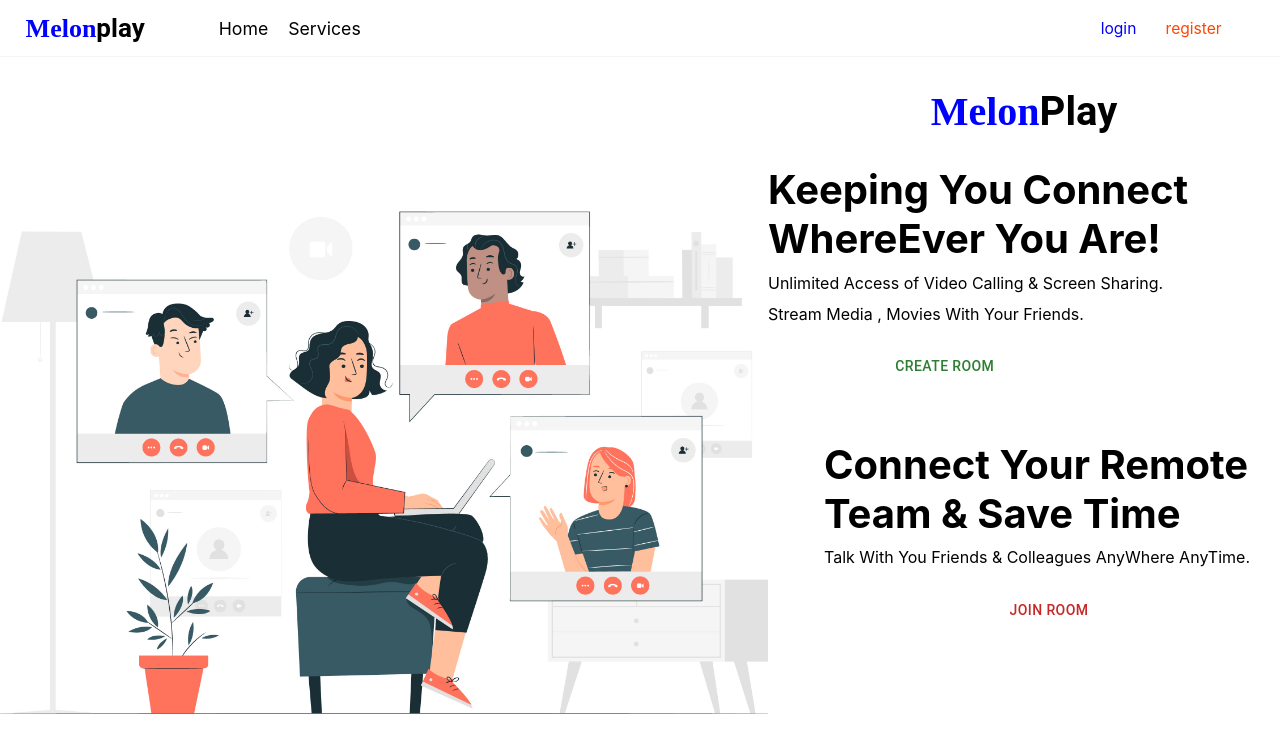
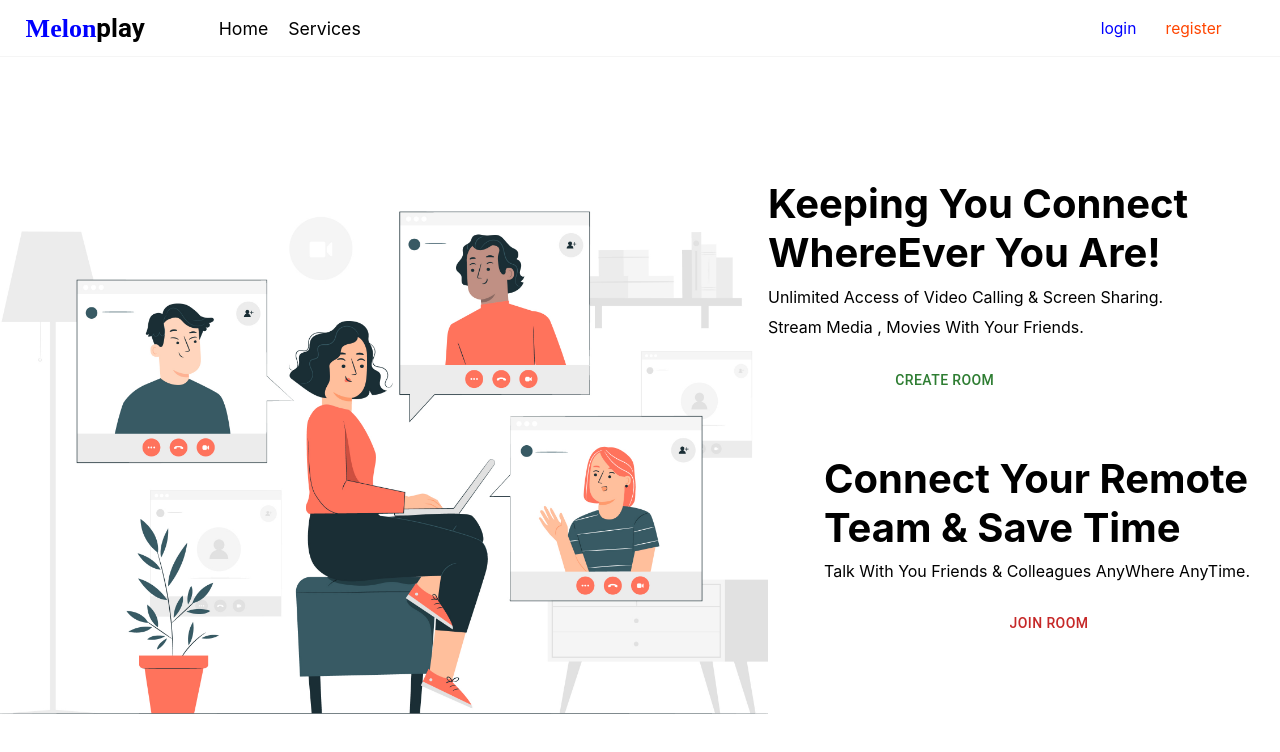
Before and after one commit to aluparsad/Melonplay, a React (Create React App) app: page / in a window 1280 px wide. Shown: the top 752 px of the page. Built offline with nearby package versions, Linux system fonts and the light colour scheme; no server answers.

Commit message:
removed right icon

```diff
--- a/src/components/Home.js
+++ b/src/components/Home.js
@@ -27,7 +27,7 @@ export default function Home() {
                         <div className="image"></div>
                     </div>
                     <div className="right">
-                        <h2></h2>
+                        {/* <h2></h2> */}
                         <h3>Keeping You Connect
                             <br />WhereEver You Are!</h3>
                         <p>Unlimited Access of Video Calling & Screen Sharing.</p>
--- a/src/sass/Home.css
+++ b/src/sass/Home.css
@@ -24,6 +24,7 @@
 }
 .container .right {
   width: 40vw;
+  justify-content: center;
   display: flex;
   flex-direction: column;
   -webkit-animation-name: right;
```
